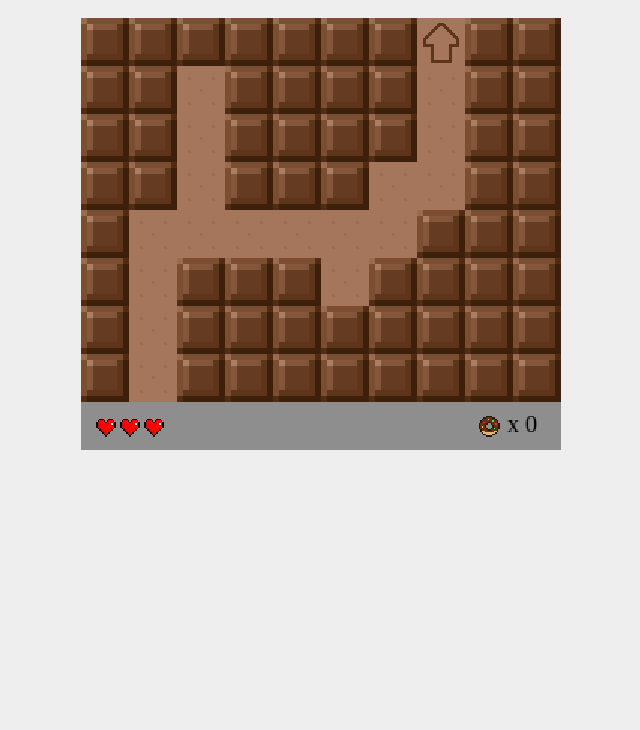
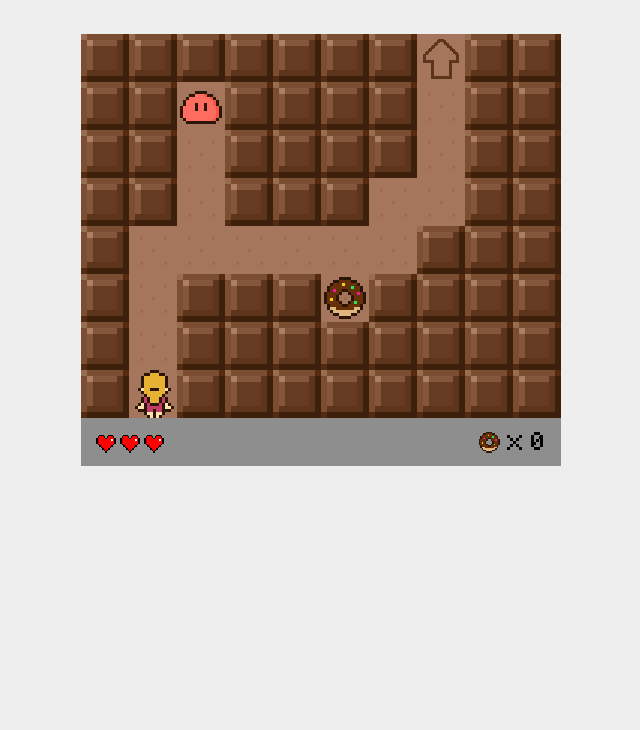
Before and after one commit to yejwoo/chocoluna, a plain HTML site: page index.html in a window 1280 px wide. Shown: the part 70-800 px from the top of the page, without its empty margins (319-959 px from the left). Drawn offline with Linux system fonts and the light colour scheme.

Commit message:
image update

```diff
--- a/app.js
+++ b/app.js
@@ -1,5 +1,6 @@
 const canvas = document.querySelector("canvas");
 const c = canvas.getContext("2d");
+
 
 canvas.width = 32 * 10;
 canvas.height = 32 * 9;
@@ -18,22 +19,43 @@ heart.onload = () => {
   c.drawImage(heart, 0, 0, 48, 16, 8, 264, 48, 16);
 };
 
-const donut = new Image();
-donut.src = "img/donut.png";
+const donutSmall = new Image();
+donutSmall.src = "img/donutSmall.png";
 
-donut.onload = () => {
-  c.drawImage(donut, 264, 264, 16, 16);
+donutSmall.onload = () => {
+  c.drawImage(donutSmall, 264, 264, 16, 16);
+};
+
+const donutLarge = new Image();
+donutLarge.src = "img/donutLarge.png";
+
+donutLarge.onload = () => {
+  c.drawImage(donutLarge, 5*32, 5*32);
+};
+
+const slime = new Image();
+slime.src = "img/slime.png";
+
+slime.onload = () => {
+  c.drawImage(slime, 0, 0, 32, 32, 2*32, 1*32, 32, 32);
+};
+
+
+const luna = new Image();
+luna.src = "img/sprite/luna.png";
+
+luna.onload = () => {
+  c.drawImage(luna, 32, 96, 32, 32, 1*32, 7*32, 32, 32);
 };
 
 let donutScore = 0;
 
+const myFont = new FontFace("myFont", "url(Minecraft.ttf)");
 
-var myFont = new FontFace('myFont', 'url(Minecraft.ttf)');
-
-myFont.load().then(function(font){
-
-  c.font = "16px KulminoituvaRegular";
+myFont.load().then((font) => {
+  document.fonts.add(font);
+  console.log("Font loaded");
+  c.font = "16px myFont";
   c.fillStyle = "Black";
-  c.fillText(`x ${donutScore}`, 284, 276);
-
+  c.fillText(`x ${donutScore}`, 284, 277);
 });
--- a/index.html
+++ b/index.html
@@ -7,7 +7,10 @@
   <link rel="stylesheet" href="style.css">
 </head>
 <body>
-  <canvas></canvas>
+  <h1>CHOCOLUNA</h1>
+  <div class="container">
+    <canvas></canvas>
+  </div>
   <script src="app.js"></script>
 </body>
 </html>
--- a/style.css
+++ b/style.css
@@ -1,10 +1,23 @@
+@font-face {
+  font-family: minecraft;
+  src: url('Minecraft.ttf');
+}
+
+* {
+  font-family: minecraft;
+}
+
 body {
   padding: 0;
   background: #eee;
+
+}
+
+.container {
+  margin-top: 120px;
   display: flex;
   align-items: center;
   justify-content: center;
-  margin-top: 160px;
 }
 
 canvas {
@@ -12,3 +25,7 @@ canvas {
   transform: scale(1.5);
   image-rendering: pixelated;
 }
+
+h1 {
+  text-align: center;
+}
```
Also changed, not shown: img/bomb.png (added), img/donutLarge.png (added), img/donutSmall.png (renamed from img/donut.png), img/mute.png (added), img/slime.png (added), img/sound-on.png (added), img/sprite/luna.png (added), 2 other files.
